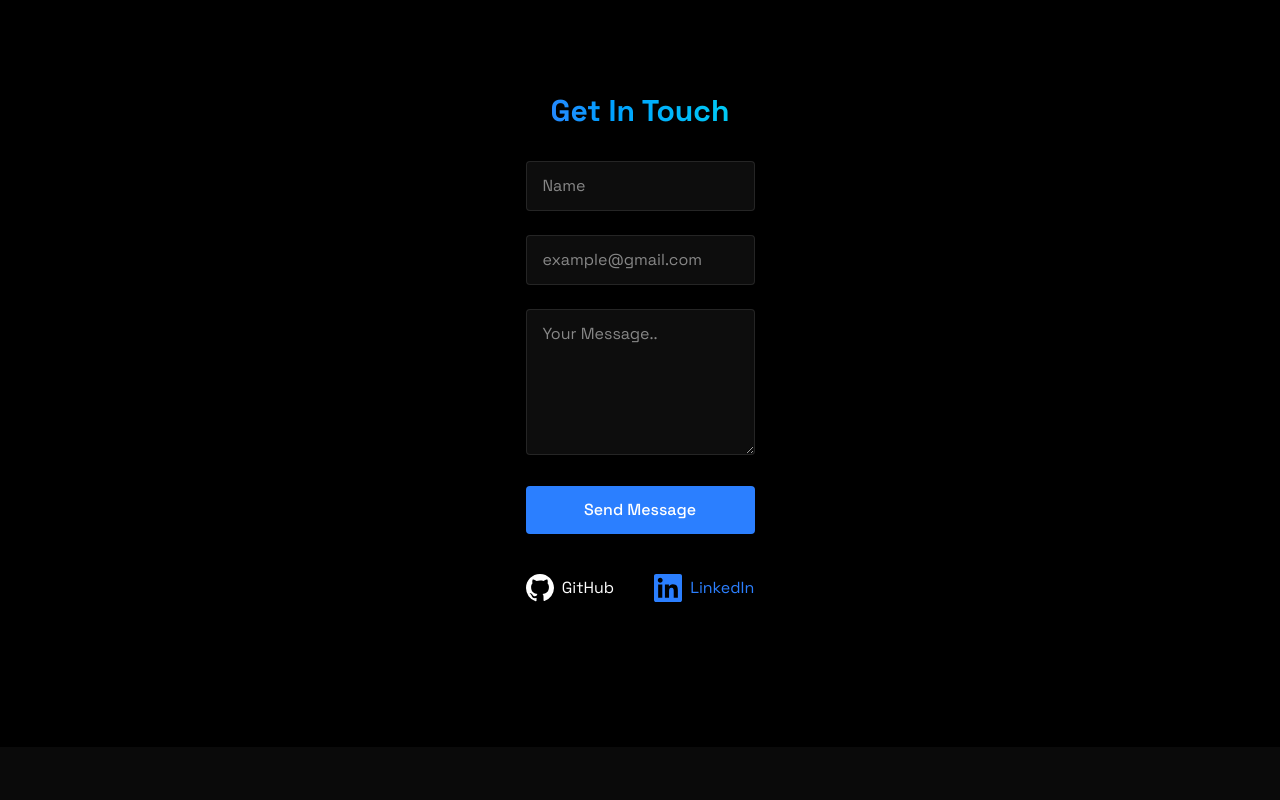
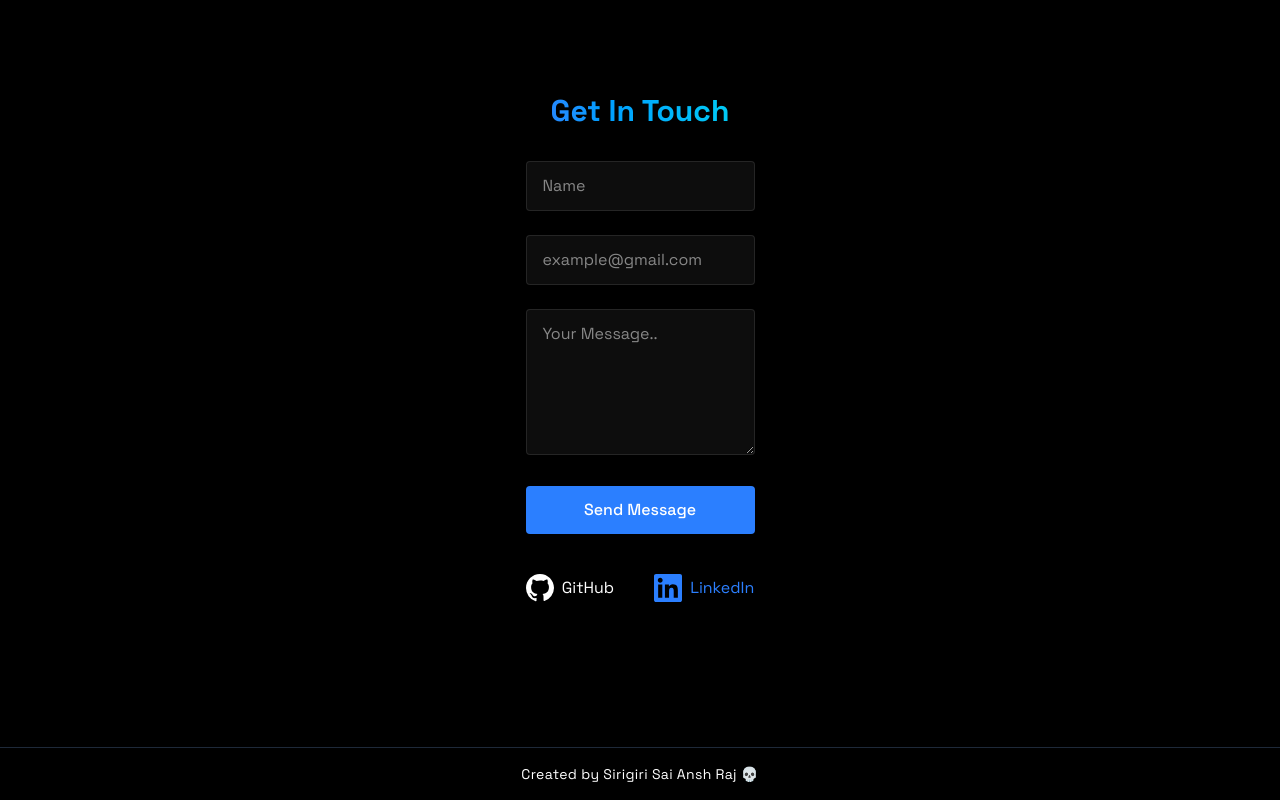
Before and after one commit to Ansh0305/Portfolio-React, a React (Vite) app: page / in a window 1280 px wide. Shown: the part 3305-4105 px from the top of the page. Before the commit the page ends 4052 px from the top, so only its background shows below. Built offline with nearby package versions, Linux system fonts and the light colour scheme.

Commit message:
Added footer and changed the icon

```diff
--- a/index.html
+++ b/index.html
@@ -2,7 +2,7 @@
 <html lang="en">
   <head>
     <meta charset="UTF-8" />
-    <link rel="icon" type="image/svg+xml" href="/vite.svg" />
+    <link rel="icon" type="image/svg+xml" href="/ghost.svg" />
     <link rel="preconnect" href="https://fonts.googleapis.com" />
     <link rel="preconnect" href="https://fonts.gstatic.com" crossorigin />
     <link
@@ -10,7 +10,7 @@
     rel="stylesheet"
     />
     <meta name="viewport" content="width=device-width, initial-scale=1.0" />
-    <title>portfolio-project</title>
+    <title>Portfolio-SirigiriAnsh</title>
   </head>
   <body>
     <div id="root"></div>
--- a/src/App.jsx
+++ b/src/App.jsx
@@ -7,6 +7,7 @@ import { Home } from './components/sections/Home';
 import { About } from './components/sections/About';
 import { Projects } from './components/sections/Projects';
 import { Contact } from './components/sections/Contact';
+import { Footer } from './Footer';
 
 function App() {
   const [isLoading, setIsLoading] = useState(false)
@@ -23,6 +24,7 @@ function App() {
       <About/>
       <Projects/>
       <Contact/>
+      <Footer/>
 
     </div>
     </>
--- /dev/null
+++ b/src/Footer.jsx
@@ -0,0 +1,8 @@
+export const Footer = () => {
+    return (
+        <footer className="w-full py-4 bg-black text-white text-center text-sm font-light tracking-wide border-t border-gray-800">
+            Created by Sirigiri Sai Ansh Raj 💀
+        </footer>
+
+    )
+}
```
